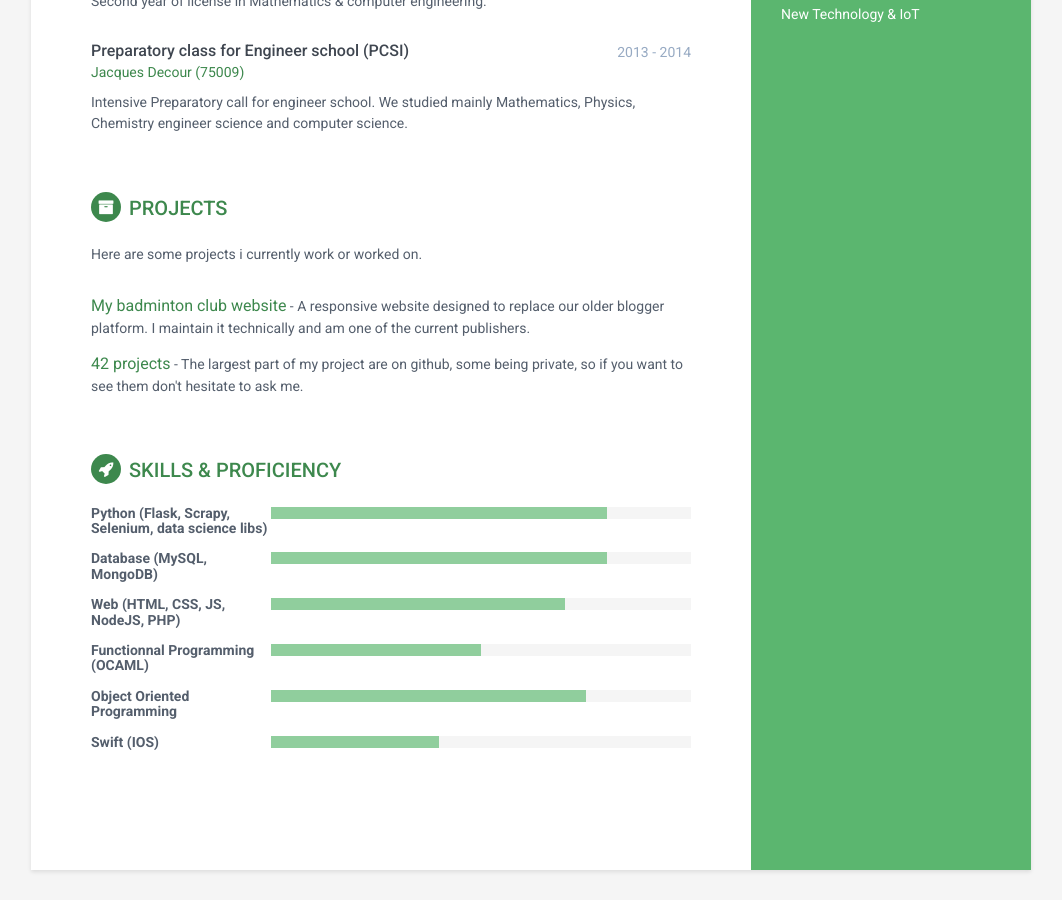
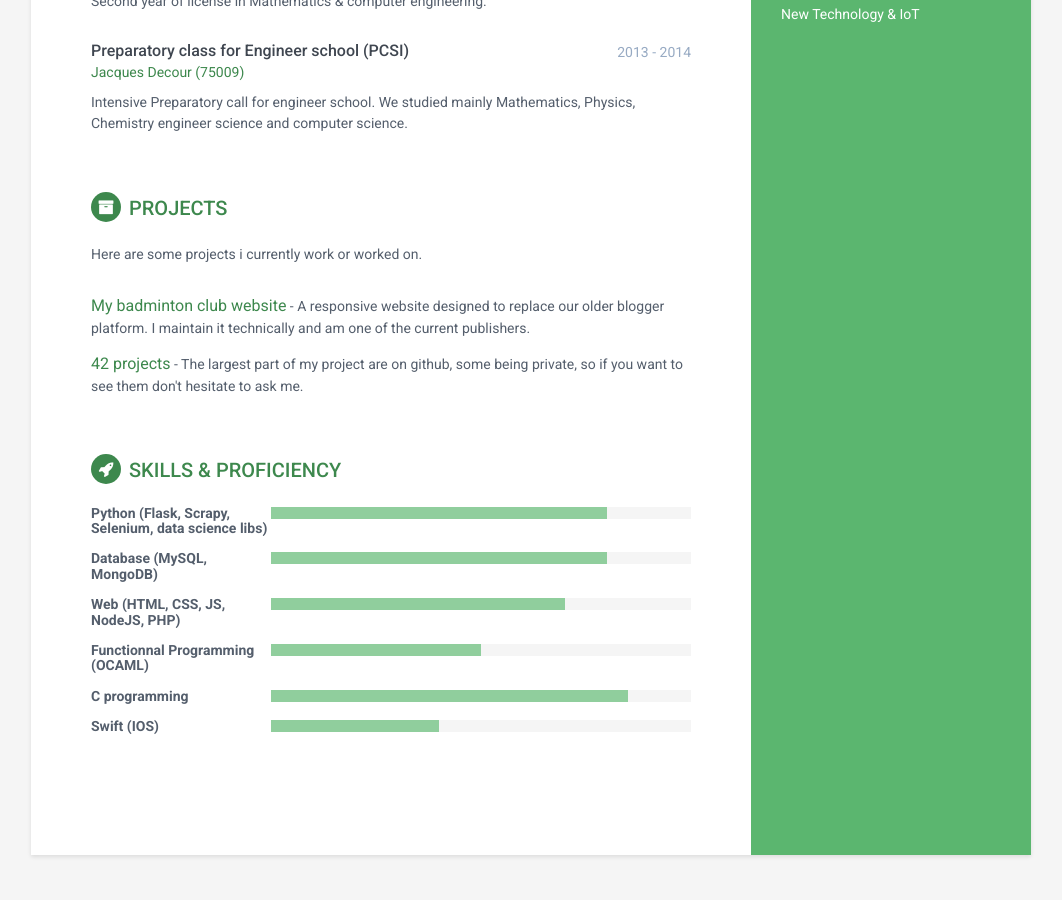
Before and after one commit to pablo-a/my_CV, a Jekyll site: the page built from index.html, in a window 1280 px wide and 900 px high, scrolled down 900 px. Shown: the whole window, without its empty margins (109-1171 px from the left). Built offline with Jekyll 4.4.1, drawn with Linux system fonts in a browser that asks for light colours.

```diff
--- a/_data/data.yml
+++ b/_data/data.yml
@@ -146,8 +146,8 @@ skills:
           name: Functionnal Programming (OCAML)
           level: 50%
         - skill:
-          name: Object Oriented Programming
-          level: 75%
+          name: C programming
+          level: 85%
         - skill:
           name: Swift (IOS)
           level: 40%
```
Also changed, not shown: LICENSE.txt (deleted), README.md.
